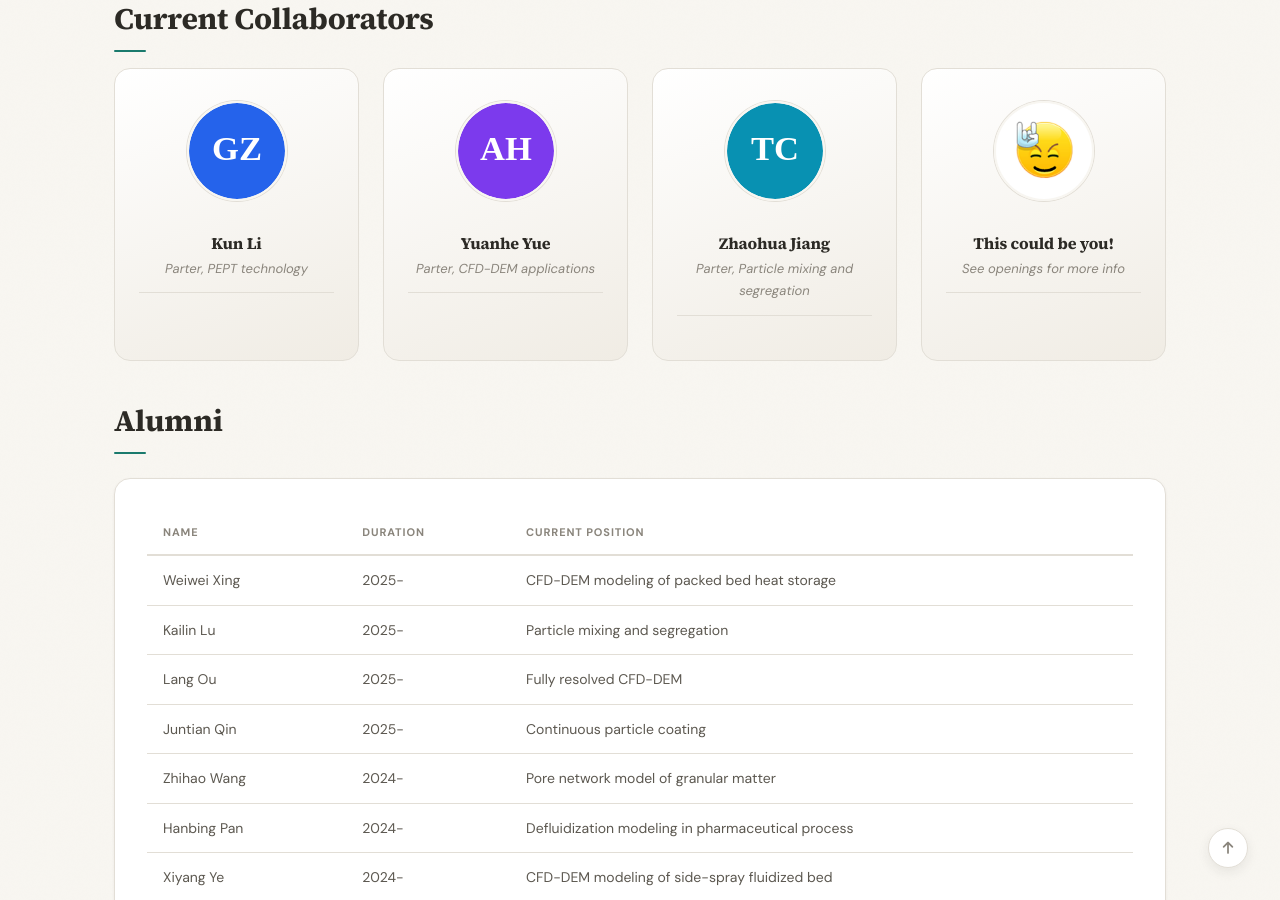
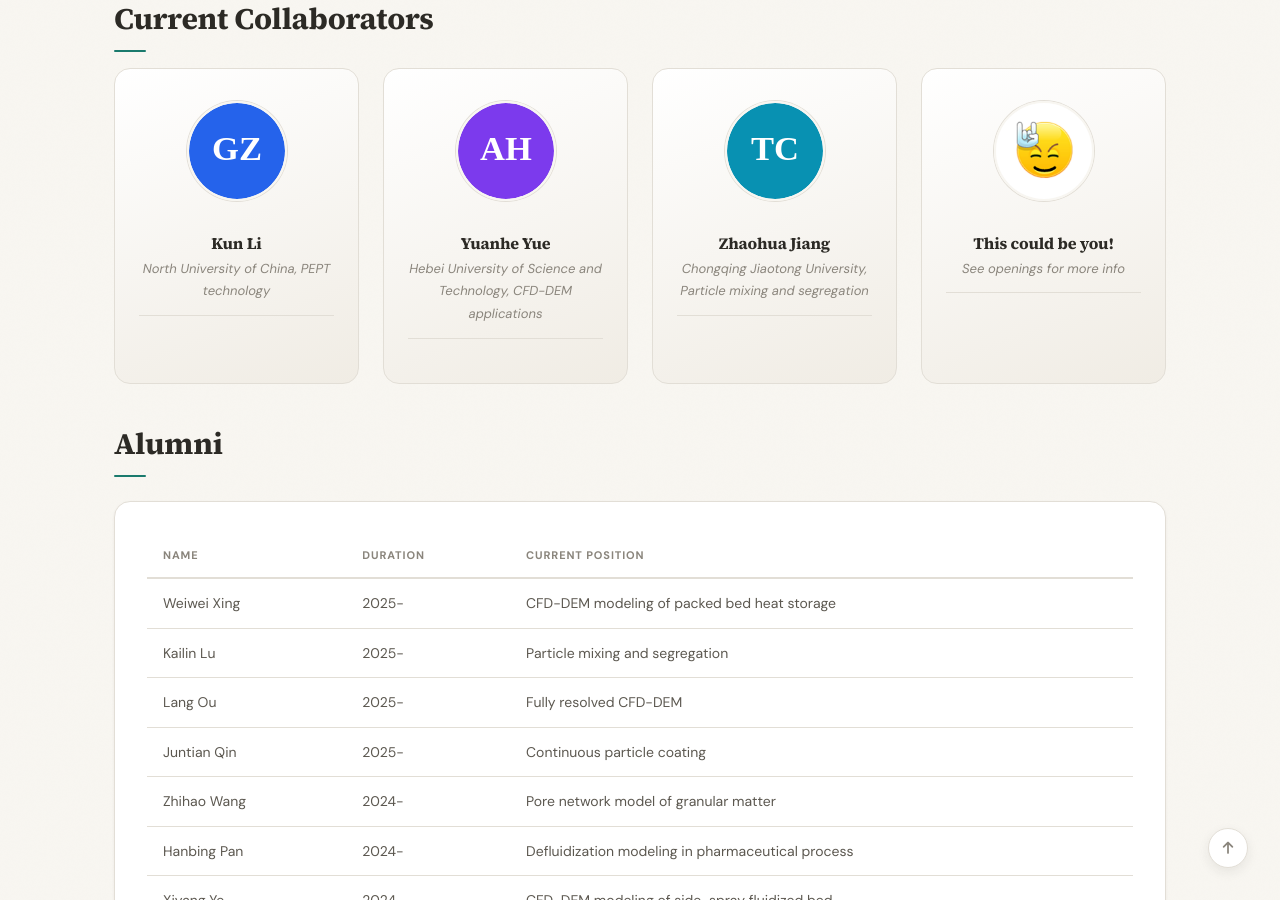
Before and after one commit to HQChe/hqche.github.io, a Jekyll site: the page built from _pages/team.md, in a window 1280 px wide and 900 px high, scrolled down 722 px. Built offline with Jekyll 4.4.1, drawn with Linux system fonts in a browser that asks for light colours; a style sheet for code colours, icons or effects is not loaded.

Commit message:
Update team_members.yml

```diff
--- a/_data/team_members.yml
+++ b/_data/team_members.yml
@@ -5,15 +5,15 @@
 
 - name: Kun Li
   photo: team/george-zweig.svg
-  info: Parter, PEPT technology
+  info: North University of China, PEPT technology
 
 - name: Yuanhe Yue
   photo: team/albert-hibbs.svg
-  info: Parter, CFD-DEM applications
+  info: Hebei University of Science and Technology, CFD-DEM applications
 
 - name: Zhaohua Jiang
   photo: team/thomas-curtright.svg
-  info: Parter, Particle mixing and segregation
+  info: Chongqing Jiaotong University, Particle mixing and segregation
 
 - name: "This could be you!"
   photo: rock.jpg
```
